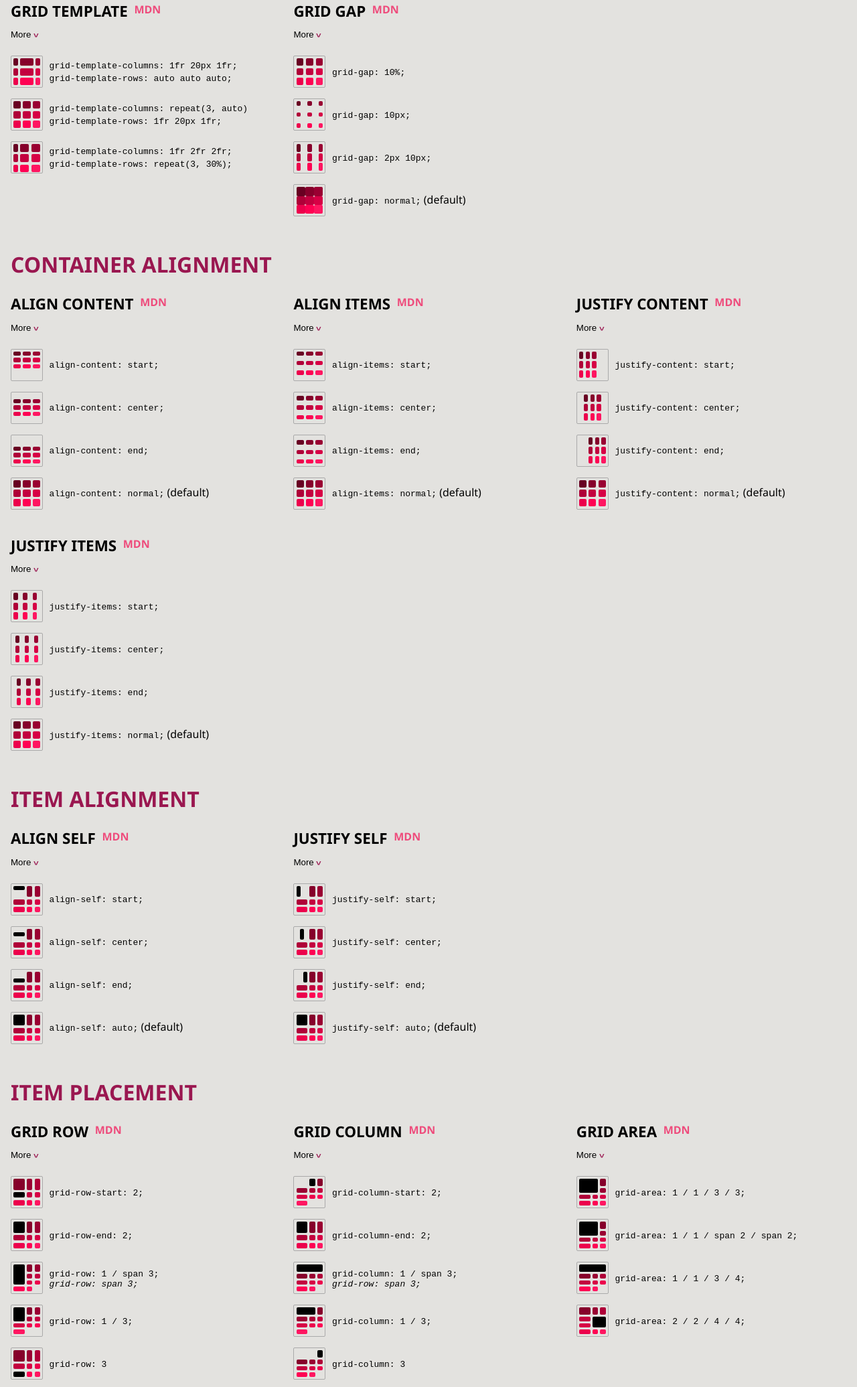
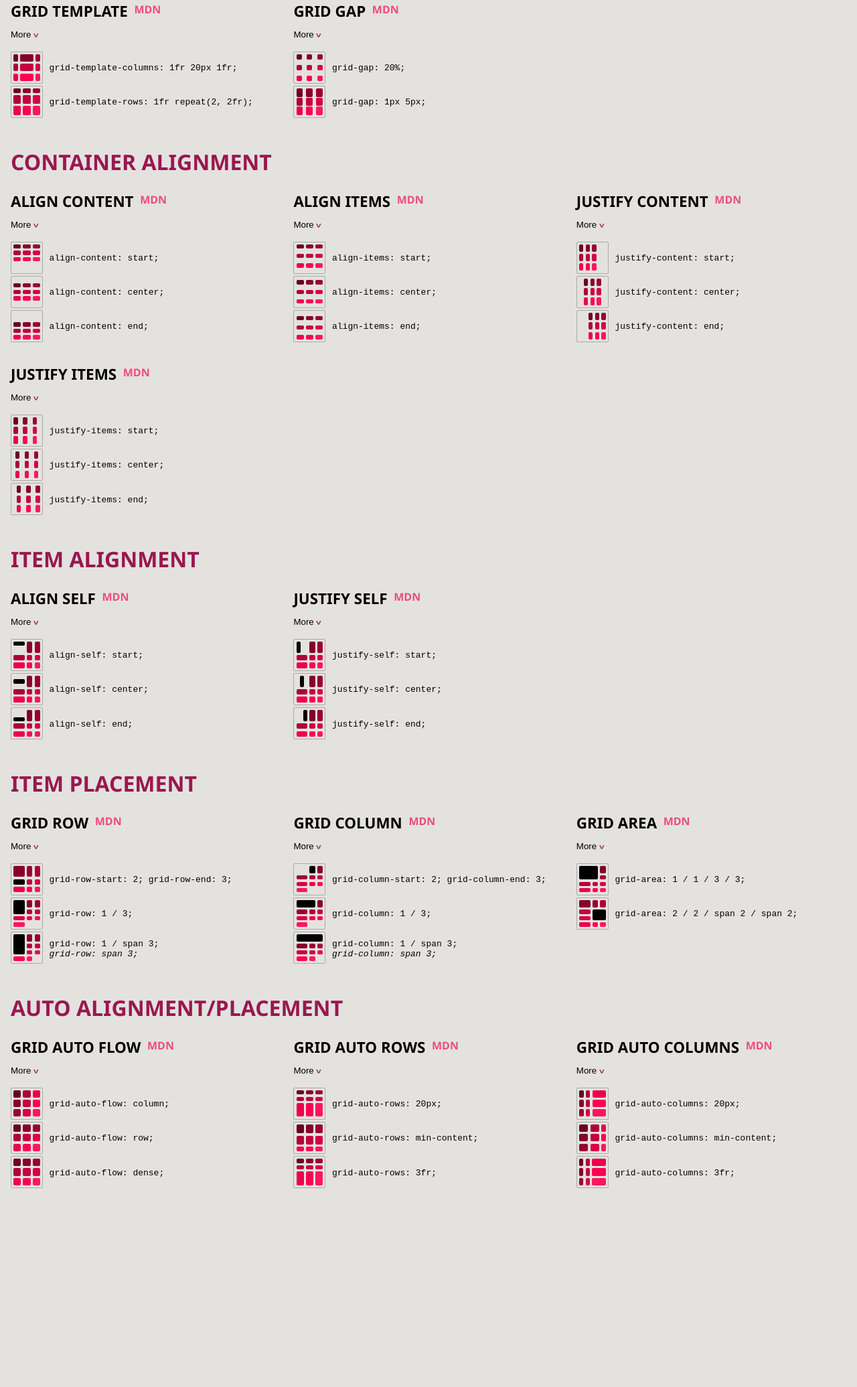
Before and after one commit to ajosedev/grid-cheatsheet, a Gatsby site: page / in a window 1280 px wide. Shown: the part 153-2224 px from the top of the page at 67% size. After the commit the page ends 1977 px from the top, so only its background shows below. Built offline with nearby package versions, Linux system fonts and the light colour scheme; Gatsby itself is replaced by a stand-in of ours.

Commit message:
Cut down content for easier visuals/reading

```diff
--- a/src/components/declaration.js
+++ b/src/components/declaration.js
@@ -9,7 +9,7 @@ const Container = styled.article`
   display: flex;
   align-items: center;
   border-radius: 2px;
-  padding: .5rem 0;
+  padding: .1rem 0;
 
   &:first-of-type {
     margin-top: 1rem;
@@ -27,7 +27,7 @@ const Declaration = ({ children, code, isDefault, styleItem, styleOverride }) =>
       <GridContainerFirst code={code} styleOverride={styleOverride} />
       : <GridContainer code={code} styleOverride={styleOverride} />}
     <div>
-      <p>{code.map((line, i) => <Code key={i}>{line}</Code>)} {isDefault && '(default)'}</p>
+      <p>{code.map((line, i) => <Code key={i}>{line}</Code>)}</p>
       {children}
     </div>
   </Container>
@@ -36,13 +36,11 @@ const Declaration = ({ children, code, isDefault, styleItem, styleOverride }) =>
 Declaration.propTypes = {
   children: PropTypes.node,
   code: PropTypes.array.isRequired,
-  isDefault: PropTypes.bool,
   styleItem: PropTypes.bool,
 };
 
 Declaration.defaultProps = {
   children: null,
-  isDefault: false,
   styleItem: false,
 };
 
--- a/src/pages/index.js
+++ b/src/pages/index.js
@@ -41,16 +41,13 @@ const App = () => (
       <Section header="">
         <Property header="grid template">
           <Description>Info about grid-template</Description>
-          <Declaration code={["grid-template-columns: 1fr 20px 1fr;", "grid-template-rows: auto auto auto;"]} />
-          <Declaration code={["grid-template-columns: repeat(3, auto)", "grid-template-rows: 1fr 20px 1fr;"]} />
-          <Declaration code={["grid-template-columns: 1fr 2fr 2fr;", "grid-template-rows: repeat(3, 30%);"]} />
+          <Declaration code={["grid-template-columns: 1fr 20px 1fr;"]} />
+          <Declaration code={["grid-template-rows: 1fr repeat(2, 2fr);"]} />
         </Property>
         <Property header="grid gap">
           <Description>Info about grid-gap. AKA gap</Description>
-          <Declaration code={["grid-gap: 10%;"]} />
-          <Declaration code={["grid-gap: 10px;"]} />
-          <Declaration code={["grid-gap: 2px 10px;"]} />
-          <Declaration code={["grid-gap: normal;"]} isDefault />
+          <Declaration code={["grid-gap: 20%;"]} />
+          <Declaration code={["grid-gap: 1px 5px;"]} />
         </Property>
       </Section>
       <Section header="Container alignment" id="container-align">
@@ -59,28 +56,24 @@ const App = () => (
           <Declaration code={["align-content: start;"]} />
           <Declaration code={["align-content: center;"]} />
           <Declaration code={["align-content: end;"]} />
-          <Declaration code={["align-content: normal;"]} isDefault />
         </Property>
         <Property header="align items">
           <Description>Info about align-items</Description>
           <Declaration code={["align-items: start;"]} />
           <Declaration code={["align-items: center;"]} />
           <Declaration code={["align-items: end;"]} />
-          <Declaration code={["align-items: normal;"]} isDefault />
         </Property>
         <Property header="justify content">
           <Description>Info about justify-content</Description>
           <Declaration code={["justify-content: start;"]} />
           <Declaration code={["justify-content: center;"]} />
           <Declaration code={["justify-content: end;"]} />
-          <Declaration code={["justify-content: normal;"]} isDefault />
         </Property>
         <Property header="justify items">
           <Description>Info about justify-items</Description>
           <Declaration code={["justify-items: start;"]} />
           <Declaration code={["justify-items: center;"]} />
           <Declaration code={["justify-items: end;"]} />
-          <Declaration code={["justify-items: normal;"]} isDefault />
         </Property>
       </Section>
       <Section header="Item alignment" id="item-align">
@@ -89,64 +82,51 @@ const App = () => (
           <Declaration code={["align-self: start;"]} styleItem />
           <Declaration code={["align-self: center;"]} styleItem />
           <Declaration code={["align-self: end;"]} styleItem />
-          <Declaration code={["align-self: auto;"]} styleItem isDefault />
         </Property>
         <Property header="justify self">
           <Description>Info about justify-self</Description>
           <Declaration code={["justify-self: start;"]} styleItem />
           <Declaration code={["justify-self: center;"]} styleItem />
           <Declaration code={["justify-self: end;"]} styleItem />
-          <Declaration code={["justify-self: auto;"]} styleItem isDefault/>
         </Property>
       </Section>
       <Section header="Item placement" id="item-place">
         <Property header="grid row">
           <Description>Info about grid-row</Description>
-          <Declaration code={["grid-row-start: 2;"]} styleItem />
-          <Declaration code={["grid-row-end: 2;"]} styleItem />
+          <Declaration code={["grid-row-start: 2; grid-row-end: 3;"]} styleItem />
+          <Declaration code={["grid-row: 1 / 3;"]} styleItem />
           <Declaration code={["grid-row: 1 / span 3;"]} styleItem><AlternateCode>grid-row: span 3;</AlternateCode></Declaration>
-          <Declaration code={["grid-row: 1 / 3;"]} styleItem />
-          <Declaration code={["grid-row: 3"]} styleItem />
         </Property>
         <Property header="grid column">
           <Description>Info about grid-column</Description>
-          <Declaration code={["grid-column-start: 2;"]} styleItem />
-          <Declaration code={["grid-column-end: 2;"]} styleItem />
-          <Declaration code={["grid-column: 1 / span 3;"]} styleItem><AlternateCode>grid-row: span 3;</AlternateCode></Declaration>
+          <Declaration code={["grid-column-start: 2; grid-column-end: 3;"]} styleItem />
           <Declaration code={["grid-column: 1 / 3;"]} styleItem />
-          <Declaration code={["grid-column: 3"]} styleItem />
+          <Declaration code={["grid-column: 1 / span 3;"]} styleItem><AlternateCode>grid-column: span 3;</AlternateCode></Declaration>
         </Property>
         <Property header="grid area">
           <Description>grid-row-start / grid-column-start / grid-row-end / grid-column-end</Description>
           <Declaration code={["grid-area: 1 / 1 / 3 / 3;"]} styleItem />
-          <Declaration code={["grid-area: 1 / 1 / span 2 / span 2;"]} styleItem />
-          <Declaration code={["grid-area: 1 / 1 / 3 / 4;"]} styleItem />
-          <Declaration code={["grid-area: 2 / 2 / 4 / 4;"]} styleItem />
+          <Declaration code={["grid-area: 2 / 2 / span 2 / span 2;"]} styleItem />
         </Property>
       </Section>
       <Section header="Auto alignment/placement" id="auto-align">
         <Property header="grid auto flow">
           <Description>Info about grid-auto-flow</Description>
           <Declaration code={["grid-auto-flow: column;"]} />
+          <Declaration code={["grid-auto-flow: row;"]} />
           <Declaration code={["grid-auto-flow: dense;"]} />
-          <Declaration code={["grid-auto-flow: row;"]} isDefault />
         </Property>
         <Property header="grid auto rows">
           <Description>Info about grid-auto-rows</Description>
-          {/* <Code>{twoRows}</Code> */}
           <Declaration styleOverride={twoRows} code={["grid-auto-rows: 20px;"]} />
           <Declaration styleOverride={twoRows} code={["grid-auto-rows: min-content;"]} />
           <Declaration styleOverride={twoRows} code={["grid-auto-rows: 3fr;"]} />
-          <Declaration styleOverride={twoRows} code={["grid-auto-rows: auto;"]} isDefault />
         </Property>
         <Property header="grid auto columns">
           <Description>Info about grid-auto-columns</Description>
-          {/* <Code>{twoColumns}</Code>
-          <Code>{columnFlow}</Code> */}
           <Declaration styleOverride={`${twoColumns + columnFlow}`} code={["grid-auto-columns: 20px;"]} />
           <Declaration styleOverride={`${twoColumns + columnFlow}`} code={["grid-auto-columns: min-content;"]} />
           <Declaration styleOverride={`${twoColumns + columnFlow}`} code={["grid-auto-columns: 3fr;"]} />
-          <Declaration styleOverride={`${twoColumns + columnFlow}`} code={["grid-auto-columns: auto;"]} isDefault />
         </Property>
       </Section>
     </main>
```
